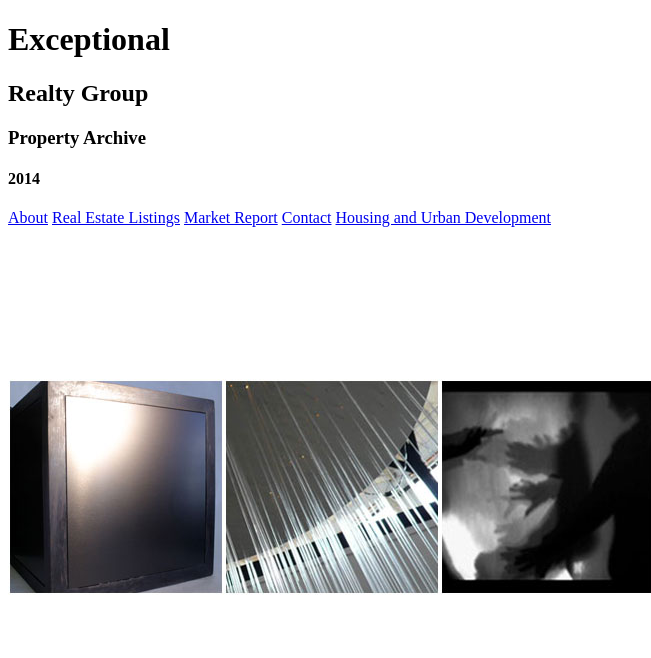
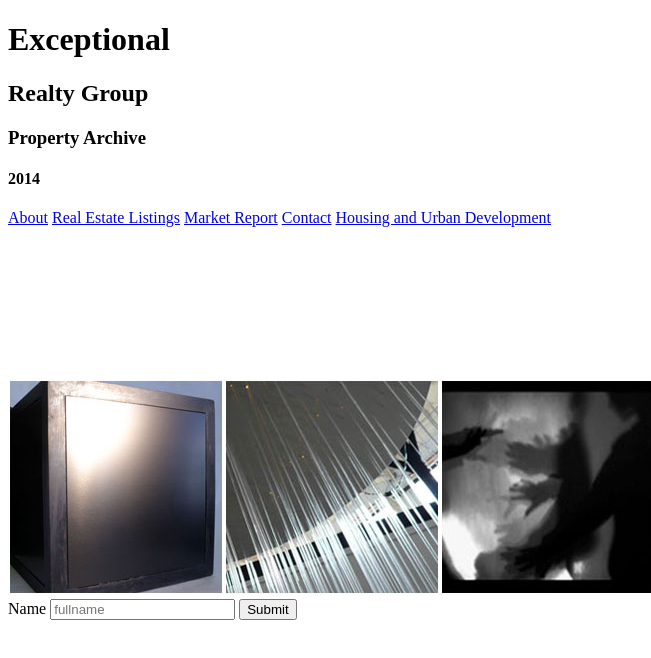
Before and after one commit to Jisho23/flatiron---code_along_1, a plain HTML site: page contact.html in a window 1280 px wide. Shown: the full height of the page, 0-651 px from the left. Drawn offline with Linux system fonts and the light colour scheme.

Commit message:
added form

```diff
--- a/contact.html
+++ b/contact.html
@@ -21,7 +21,11 @@
 		<img src="images/Jonathan_Grover.jpg" alt="A beautiful living room" title="Welcome to Exceptional Realty">
 	<!-- map -->
 	<iframe src="https://www.google.com/maps/embed?pb=!1m10!1m8!1m3!1d11998.677675324821!2d-73.9065608880607!3d41.25075834952787!3m2!1i1024!2i768!4f13.1!5e0!3m2!1sen!2sus!4v1505502217493" width="425" height="350" frameborder="0" style="border:0" allowfullscreen></iframe>
-
+	<form action="#" method = "post">
+		<label for = "fullname" >Name</label>
+		<input type="text" id="fullname" name="fullname" placeholder="fullname" required>
+		<input type="submit">
+	</form>
 
 </body>
 </html>
```
